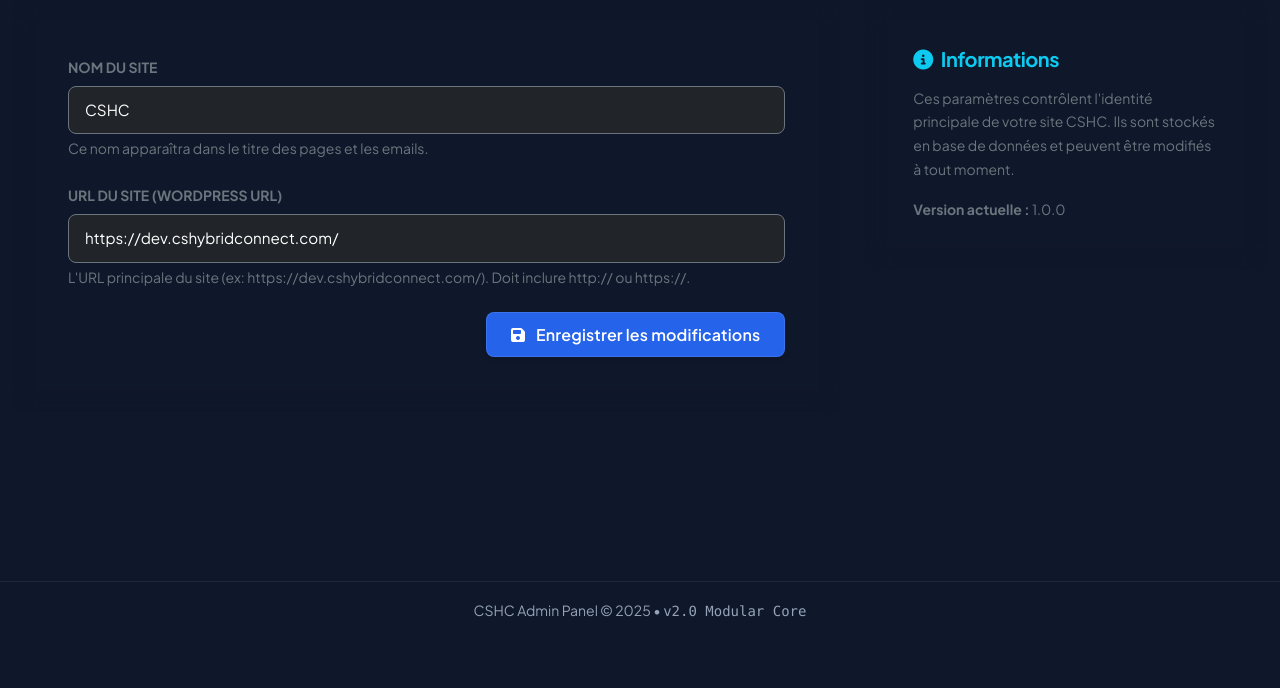
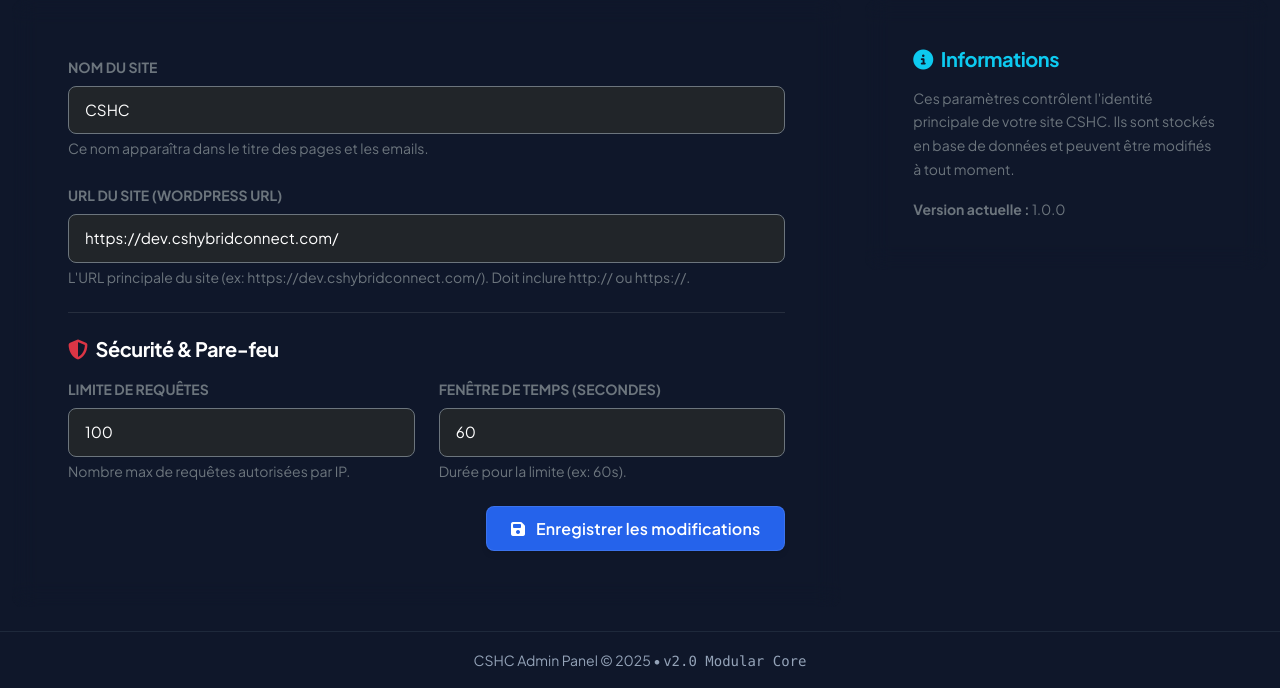
Before and after one commit to bastivanconsulting/CSHC_WEB, a PHP site: page /loopback/admin/settings in a window 1280 px wide. Shown: the part 162-850 px from the top of the page. Before the commit the page ends 779 px from the top, so only its background shows below. Run offline with PHP 8.4, Linux system fonts and the light colour scheme; the visitor is signed in with stand-in values (Sample User, id 1); data that the repository does not hold is empty.

Commit message:
Fix Firewall crash and make limits configurable
- Fixed "Call to a member function prepare() on null" in `modules/Firewall/index.php` by removing reliance on global `$db` and using `Database::connect()` inside functions.
- Updated `modules/Firewall/index.php` to retrieve rate limit settings from `Settings` class instead of hardcoded values.
- Updated `themes/admin_default/admin_settings.php` to include form fields for "Request Limit" and "Time Window".
- Updated `AdminController::saveSettings` to persist these new firewall settings.

```diff
--- a/app/Controllers/AdminController.php
+++ b/app/Controllers/AdminController.php
@@ -265,6 +265,14 @@ class AdminController {
             Settings::set('site_url', $siteUrl);
             Settings::set('site_name', $siteName);
 
+            // Firewall Settings
+            if (isset($_POST['firewall_limit'])) {
+                Settings::set('firewall_limit', (int)$_POST['firewall_limit']);
+            }
+            if (isset($_POST['firewall_window'])) {
+                Settings::set('firewall_window', (int)$_POST['firewall_window']);
+            }
+
             // On pourrait ajouter un flash message ici
         }
         header('Location: /admin/settings'); exit;
--- a/themes/admin_default/admin_settings.php
+++ b/themes/admin_default/admin_settings.php
@@ -19,6 +19,23 @@
                             <label for="site_url" class="form-label text-secondary small text-uppercase fw-bold">URL du Site (WordPress URL)</label>
                             <input type="url" class="form-control bg-dark text-white border-secondary" id="site_url" name="site_url" value="<?= htmlspecialchars($settings['site_url']) ?>" required>
                             <div class="form-text text-secondary">L'URL principale du site (ex: https://dev.cshybridconnect.com/). Doit inclure http:// ou https://.</div>
+                        </div>
+
+                        <hr class="border-secondary opacity-25 my-4">
+
+                        <h5 class="text-white mb-3"><i class="fas fa-shield-alt me-2 text-danger"></i>Sécurité & Pare-feu</h5>
+
+                        <div class="row">
+                            <div class="col-md-6 mb-4">
+                                <label for="firewall_limit" class="form-label text-secondary small text-uppercase fw-bold">Limite de Requêtes</label>
+                                <input type="number" class="form-control bg-dark text-white border-secondary" id="firewall_limit" name="firewall_limit" value="<?= htmlspecialchars($settings['firewall_limit'] ?? 100) ?>" min="1" required>
+                                <div class="form-text text-secondary">Nombre max de requêtes autorisées par IP.</div>
+                            </div>
+                            <div class="col-md-6 mb-4">
+                                <label for="firewall_window" class="form-label text-secondary small text-uppercase fw-bold">Fenêtre de temps (secondes)</label>
+                                <input type="number" class="form-control bg-dark text-white border-secondary" id="firewall_window" name="firewall_window" value="<?= htmlspecialchars($settings['firewall_window'] ?? 60) ?>" min="1" required>
+                                <div class="form-text text-secondary">Durée pour la limite (ex: 60s).</div>
+                            </div>
                         </div>
 
                         <div class="d-flex justify-content-end">
```
Also changed, not shown: modules/Firewall/index.php (+21 -5 lines).
